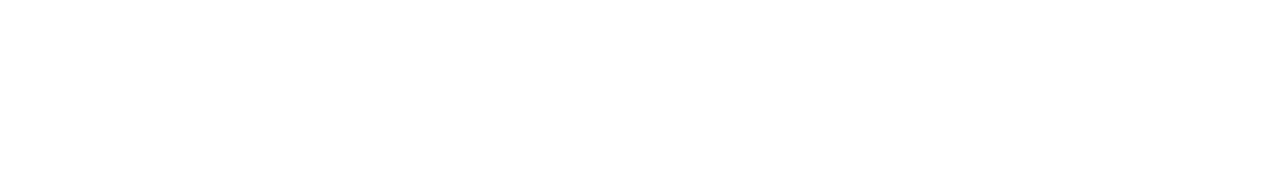
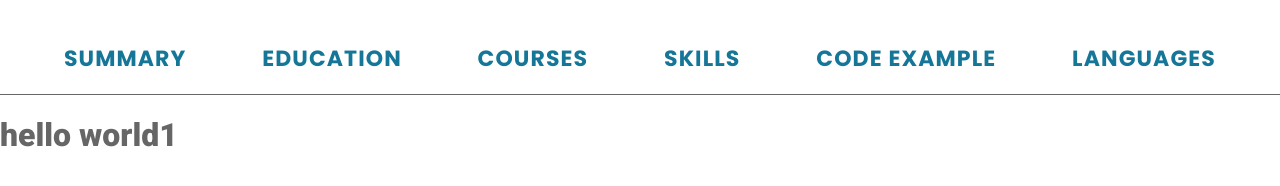
Before and after one commit to Irina0313/rsschool-cv, a plain HTML site: page index.html in a window 1280 px wide. Drawn offline with Linux system fonts and the light colour scheme.

Commit message:
feat: add header

```diff
--- /dev/null
+++ b/css/style.css
@@ -0,0 +1,34 @@
+/*Global style*/
+
+*{
+   font-family: 'Poppins', sans-serif;
+   font-family: 'Roboto', sans-serif;
+   color: #666666;
+   font-size: 16px;
+   margin: 0 auto;
+}
+
+/*Header*/
+.header{
+   max-width: 1280px;
+}
+
+.navigation .nav-string{
+   display: flex;
+}
+.nav-string{
+   padding: 46px 26px 23px 26px;
+   border-bottom: 1px solid #666666;
+   justify-content: space-between;
+}
+
+.nav-string-item {
+   font-family: 'Poppins';
+   font-weight: 700;
+   font-size: 22px;
+   letter-spacing: 0.05em;
+   text-transform: uppercase;
+   color: #157698;
+   list-style-type: none;
+   padding: 0 10px 0 10px;
+}
--- a/index.html
+++ b/index.html
@@ -6,11 +6,29 @@
    <meta http-equiv="X-UA-Compatible" content="IE=edge">
    <meta name="viewport" content="width=device-width, initial-scale=1.0">
    <link rel="stylesheet" href="./css/normalize.css">
+   <link rel="preconnect" href="https://fonts.googleapis.com">
+   <link rel="preconnect" href="https://fonts.gstatic.com" crossorigin>
+   <link href="https://fonts.googleapis.com/css2?family=Poppins:wght@700&family=Roboto:wght@400;500;900&display=swap"
+      rel="stylesheet">
+   <link rel="stylesheet" href="./css/style.css">
    <title>Document</title>
 </head>
 
+
 <body>
-
+   <header class="header">
+      <nav class="navigation">
+         <ul class="nav-string">
+            <li class="nav-string-item"><a href="#"></a>Summary</li>
+            <li class="nav-string-item"><a href="#"></a>Education</li>
+            <li class="nav-string-item"><a href="#"></a>Courses</li>
+            <li class="nav-string-item"><a href="#"></a>Skills</li>
+            <li class="nav-string-item"><a href="#"></a>Code Example</li>
+            <li class="nav-string-item"><a href="#"></a>Languages</li>
+         </ul>
+      </nav>
+   </header>
+   <h1>hello world1</h1>
 </body>
 
 </html>
```
